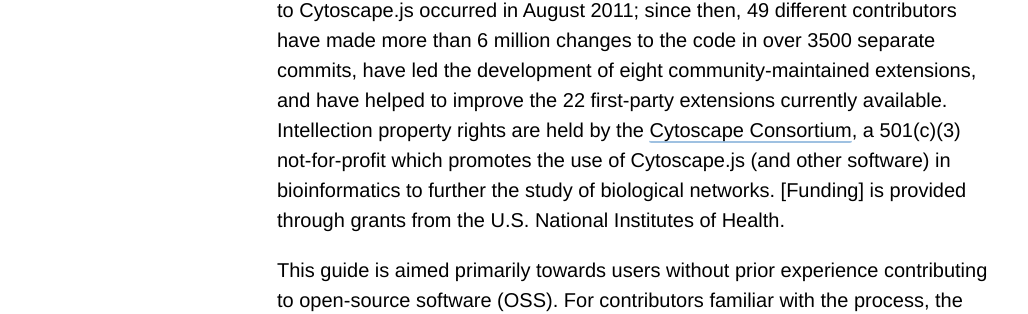
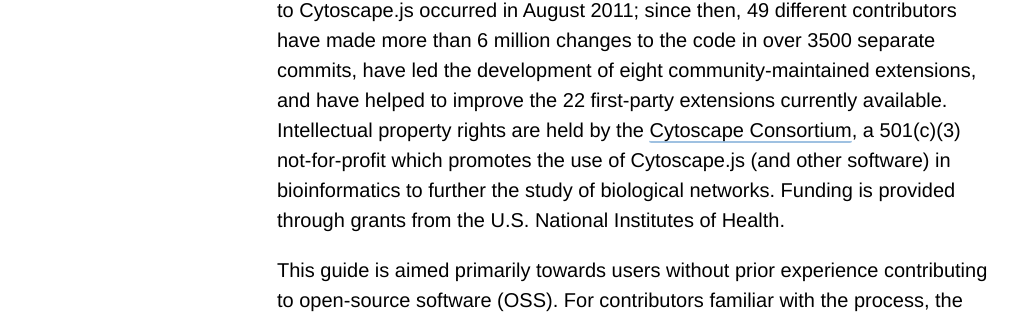
Before and after one commit to cytoscape/cytoscape.js-blog, a Jekyll site: the page built from _posts/2017-06-13-contributing.md, in a window 1280 px wide and 1400 px high, scrolled down 1581 px. Shown: the part 291-605 px from the top of the window, without its empty margins (3-1031 px from the left). Built offline with Jekyll 4.4.1, drawn with Linux system fonts in a browser that asks for light colours; some of the changed text lies outside the part shown.

Commit message:
feedback and typo fixes

```diff
--- a/_posts/2017-06-13-contributing.md
+++ b/_posts/2017-06-13-contributing.md
@@ -45,7 +45,7 @@
 [Cytoscape.js](https://js.cytoscape.org) is an open-source project and welcomes any and all contributions—everything from a small documentation fix to a significant new feature is appreciated.
 It was created at the [Donnelly Center](http://thedonnellycentre.utoronto.ca/) at the University of Toronto and is under active development, coordinated through [GitHub](https://github.com/cytoscape/cytoscape.js).
 The first commit to Cytoscape.js occurred in August 2011; since then, 49 different contributors have made more than 6 million changes to the code in over 3500 separate commits, have led the development of eight community-maintained extensions, and have helped to improve the 22 first-party extensions currently available.
-Intellection property rights are held by the [Cytoscape Consortium](http://www.cytoscapeconsortium.org/), a 501(c)(3) not-for-profit which promotes the use of Cytoscape.js (and other software) in bioinformatics to further the study of biological networks. [Funding] is provided through grants from the U.S. National Institutes of Health.
+Intellectual property rights are held by the [Cytoscape Consortium](http://www.cytoscapeconsortium.org/), a 501(c)(3) not-for-profit which promotes the use of Cytoscape.js (and other software) in bioinformatics to further the study of biological networks. Funding is provided through grants from the U.S. National Institutes of Health.
 
 This guide is aimed primarily towards users without prior experience contributing to open-source software (OSS).
 For contributors familiar with the process, the [`CONTRIBUTING.md`](https://github.com/cytoscape/cytoscape.js/blob/master/CONTRIBUTING.md) file is a good place to read about Cytoscape.js-specific guidelines, such as code style.
```
Also changed, not shown: other parts of _posts/2017-06-13-contributing.md (+2 -0 lines).
